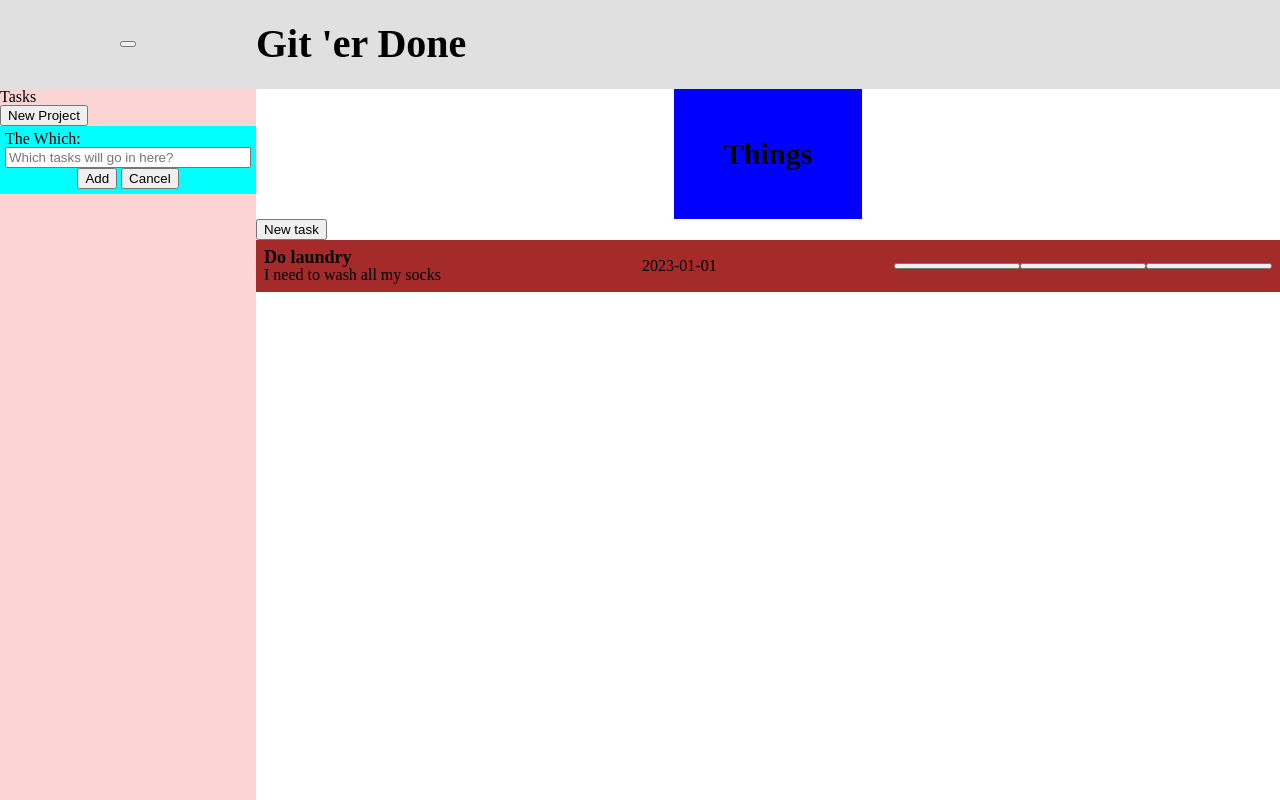
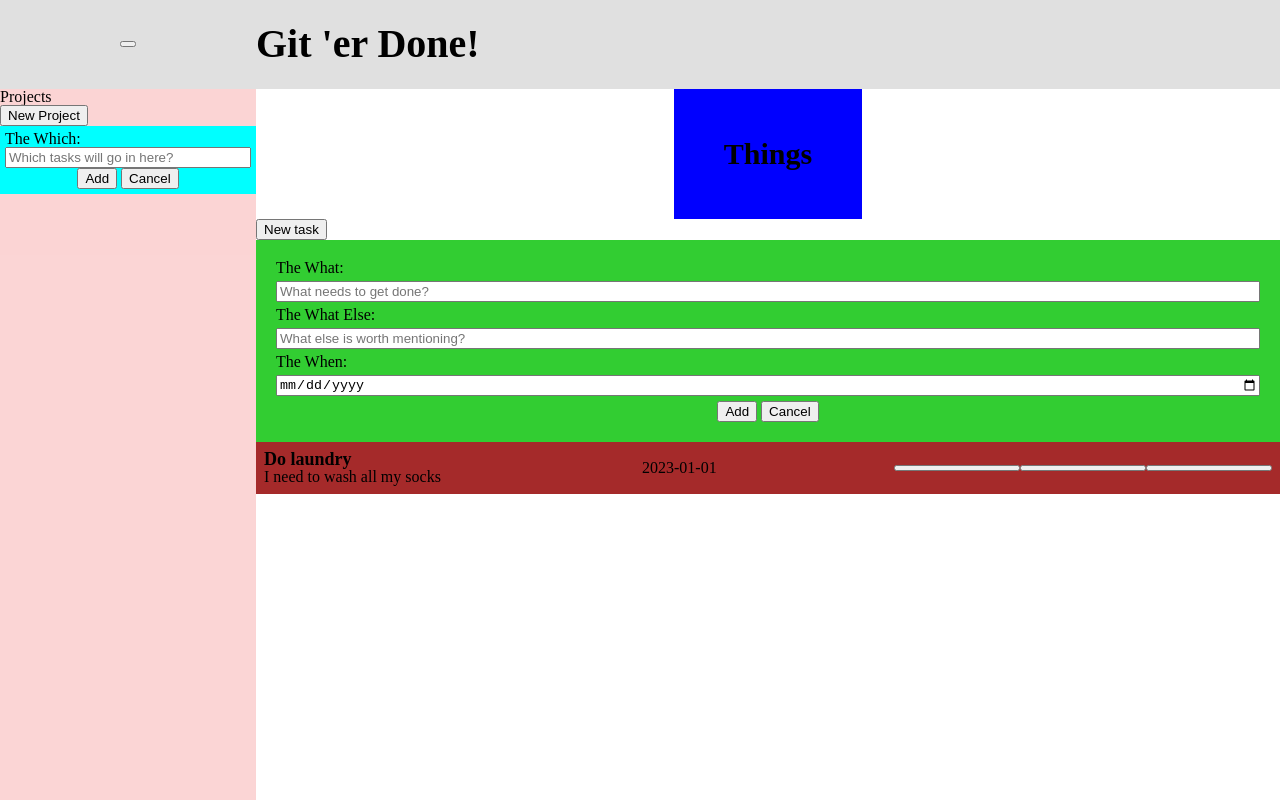
Before and after one commit to jaredw4332/to-do-list, a website built with webpack: page dist/index.html in a window 1280 px wide. Built offline with nearby package versions, Linux system fonts and the light colour scheme.

Commit message:
Update classes and text

```diff
--- a/dist/index.html
+++ b/dist/index.html
@@ -4,20 +4,20 @@
     <meta charset="UTF-8">
     <meta http-equiv="X-UA-Compatible" content="IE=edge">
     <meta name="viewport" content="width=device-width, initial-scale=1.0">
-    <title>Git 'er Done</title>
+    <title>Git 'er Done!</title>
     <script src="main.js" defer></script>
 </head>
 <body>
     <div id="container">
         <div id="header">
             <button id="sidebarToggle"></button>
-            <h1 id="headerTitle">Git 'er Done</h1>
+            <h1 id="headerTitle">Git 'er Done!</h1>
         </div>
 
         <div id="sidebar">
-            <p>Tasks</p>
+            <p>Projects</p>
 
-            <button type="button">New Project</button>
+            <button type="button" id="newProjectButton">New Project</button>
 
             <div id="projectPrompt" class="">
                 <form id="projectInput">
@@ -39,7 +39,7 @@
 
             <button type="button" id="newTaskButton">New task</button>
 
-            <div id="taskPrompt" class="hidden">
+            <div id="taskPrompt">
                 <form id="taskInput">
                     <label for="task">The What:</label>
                     <input type="text" name="task" id="task" placeholder="What needs to get done?">
```
